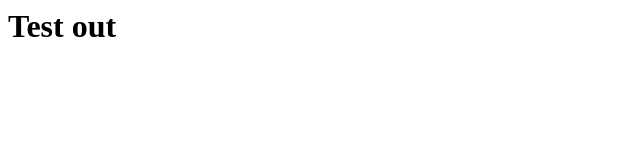
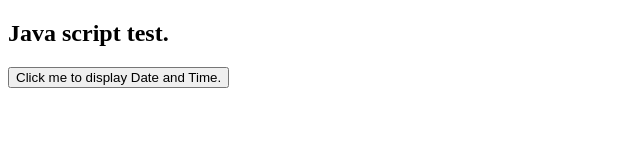
Before and after one commit to tcooksd/web-app01, a plain HTML site: page index.html in a window 1280 px wide. Shown: the whole page, without its empty margins (0-640 px from the left). Drawn offline with Linux system fonts and the light colour scheme.

Commit message:
updating index

```diff
--- a/index.html
+++ b/index.html
@@ -1,5 +1,14 @@
+<!DOCTYPE html>
 <html>
-  <h1>
-    Test out
-  </h1>
+<body>
+
+<h2>Java script test.</h2>
+
+<button type="button"
+onclick="document.getElementById('demo').innerHTML = Date()">
+Click me to display Date and Time.</button>
+
+<p id="demo"></p>
+
+</body>
 </html>
```
